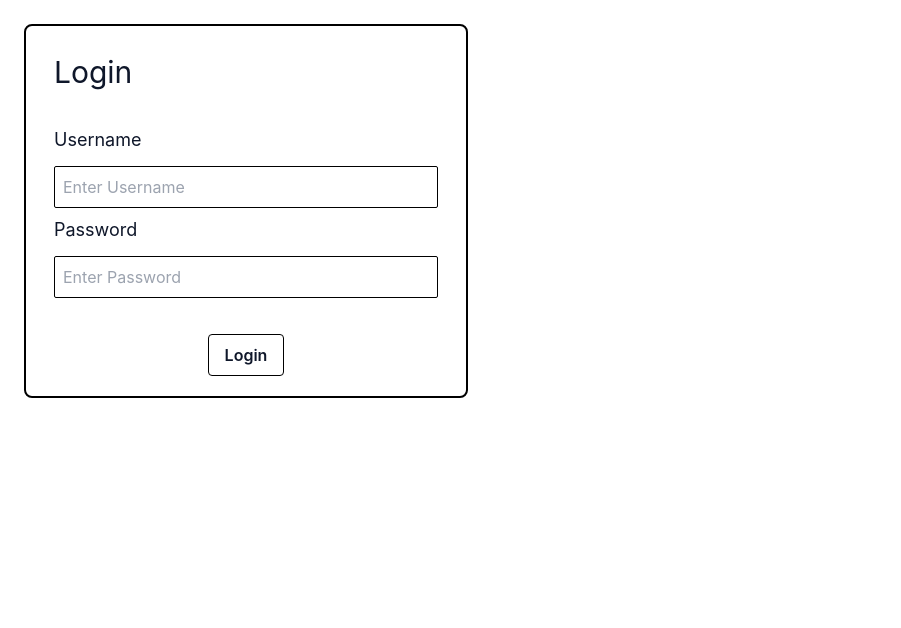
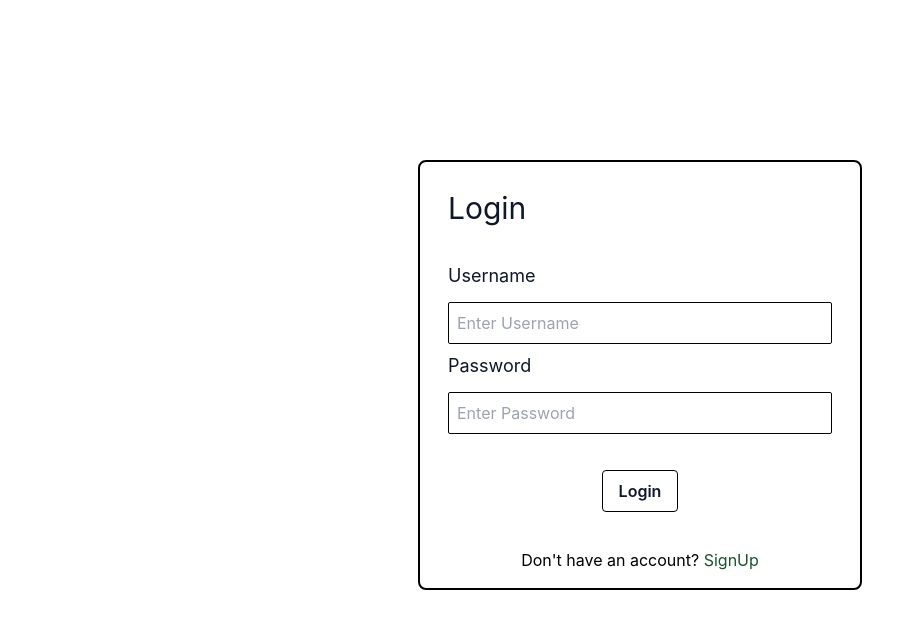
Before and after one commit to programmerpranit/codeissance_35_vadapav, a Next.js app: page /account/login in a window 1280 px wide. Shown: the top 628 px of the page, without its empty margins (0-901 px from the left). Built offline with nearby package versions, Linux system fonts and the light colour scheme.

Commit message:
login to signup link added

```diff
--- a/pages/account/login.jsx
+++ b/pages/account/login.jsx
@@ -64,7 +64,7 @@ const Login = () => {
         pauseOnHover
       />
 
-  <div className='flex justify-center bg-transparent  border-black border-2 m-6 rounded-lg flex-col w-min'>
+  <div className='flex align-middle justify-center bg-transparent  border-black border-2 m-6 rounded-lg flex-col w-min mx-auto mt-40'>
     <h1 className='text-slate-900 rounded-md text-3xl m-5 p-2'>Login</h1>
     <div className='flex-col ml-5 mb-5'>
       <div className=''>
@@ -87,6 +87,9 @@ const Login = () => {
           </button>
 
     </div>
+    <div className="m-4 mx-auto">
+      <h1>Don't have an account?{" "} <a className="text-green-900 hover:text-blue-800" href={""}>SignUp</a>  </h1>
+    </div>
   </div>
 
   </>
```
